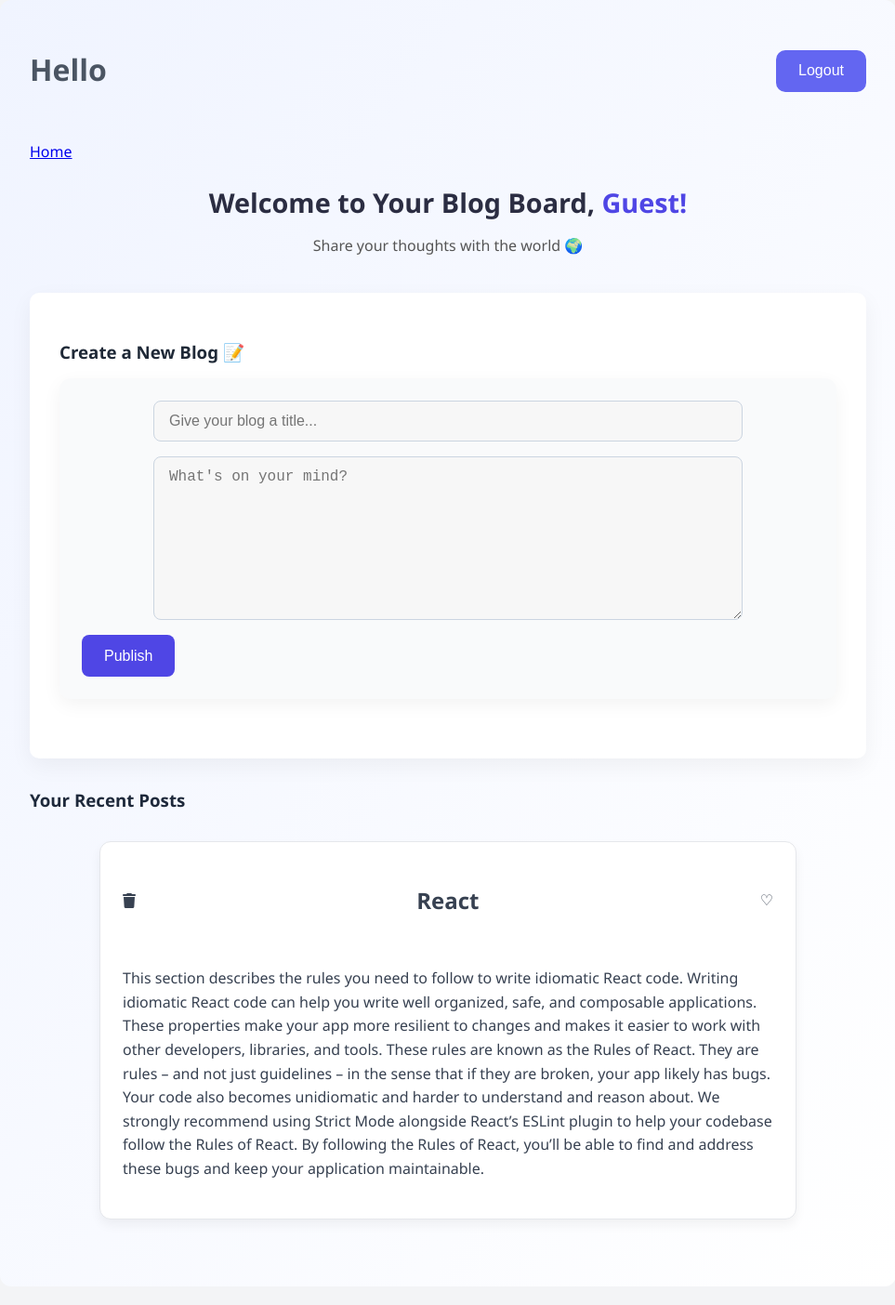
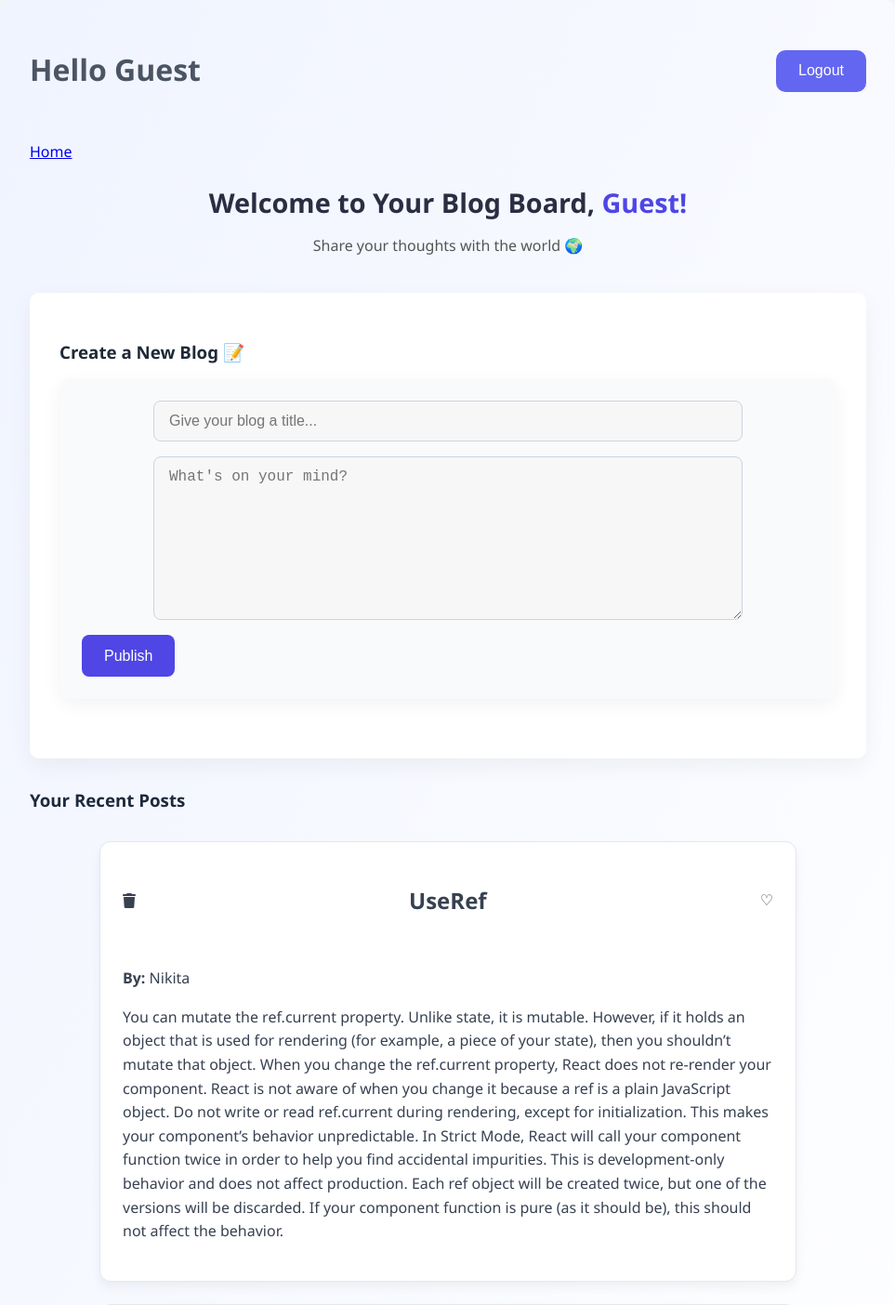
Before and after one commit to aarto27/blog, a React (Vite) app: page /blog in a window 1280 px wide. Shown: the top 1404 px of the page at 93% size, without its empty margins (158-1121 px from the left). Built offline with nearby package versions, Linux system fonts and the light colour scheme; data requests are answered from the project's data file.

Commit message:
almost complete

```diff
--- a/src/App.jsx
+++ b/src/App.jsx
@@ -13,7 +13,7 @@ function App() {
     { path: "/", element: <SignUp /> },
     { path: "/login", element: <Login setCurrentUser={setCurrentUser} /> },
     { path: "/blog", element: <Blog currentUser={currentUser} /> },
-    {path: "blog/home",element: <HomePage />,},
+    {path: "/home",element: <HomePage />,},
   ]);
 
   return (
--- a/src/Content/BlogPost.jsx
+++ b/src/Content/BlogPost.jsx
@@ -24,6 +24,7 @@ const BlogPost = ({ posts, setBlog }) => {
             <h2>{post.title}</h2>
            <LikeBtn />
            </div>
+           <p><strong>By:</strong> {post.author || "Unknown"}</p>
             <p>{post.content}</p>
           </div>
         ))}
--- a/src/Content/HomePage.jsx
+++ b/src/Content/HomePage.jsx
@@ -1,33 +1,26 @@
-import React, { useEffect, useState } from "react";
+import React, { useContext, useEffect, useState } from "react";
 import { useNavigate } from "react-router-dom";
-import axios from "axios";
+import { GlobalContext } from "../context/GlobalContext";
 import "./HomePage.css";
 
-const HomePage = ({ currentUser }) => {
+const HomePage = () => {
   const navigate = useNavigate();
+  const { blogData, currentUser } = useContext(GlobalContext);
   const [userBlogs, setUserBlogs] = useState([]);
 
   const goToBlogs = () => navigate("/blog");
 
   useEffect(() => {
-    const fetchUserBlogs = async () => {
-      try {
-        const res = await axios.get("http://localhost:3000/blogs");
-        const filtered = res.data.filter(
-          (blog) => blog.author === currentUser?.name
-        );
-        setUserBlogs(filtered.reverse());
-      } catch (err) {
-        console.error("Error fetching user blogs:", err);
-      }
-    };
-
-    if (currentUser?.name) fetchUserBlogs();
-  }, [currentUser]);
+    if (currentUser?.name) {
+      const filtered = blogData.filter(
+        (blog) => blog.author === currentUser.name
+      );
+      setUserBlogs(filtered);
+    }
+  }, [blogData, currentUser]);
 
   return (
     <div className="home-wrapper">
-
       <section className="hero">
         <h1>Welcome back, <span>{currentUser?.name || "Guest"}</span> 👋</h1>
         <p>
--- a/src/DataBase/db.json
+++ b/src/DataBase/db.json
@@ -4,6 +4,12 @@
       "id": "cb8b",
       "title": "React",
       "content": "This section describes the rules you need to follow to write idiomatic React code. Writing idiomatic React code can help you write well organized, safe, and composable applications. These properties make your app more resilient to changes and makes it easier to work with other developers, libraries, and tools.\n\nThese rules are known as the Rules of React. They are rules – and not just guidelines – in the sense that if they are broken, your app likely has bugs. Your code also becomes unidiomatic and harder to understand and reason about.\n\nWe strongly recommend using Strict Mode alongside React’s ESLint plugin to help your codebase follow the Rules of React. By following the Rules of React, you’ll be able to find and address these bugs and keep your application maintainable."
+    },
+    {
+      "id": "7945",
+      "title": "UseRef",
+      "content": "You can mutate the ref.current property. Unlike state, it is mutable. However, if it holds an object that is used for rendering (for example, a piece of your state), then you shouldn’t mutate that object.\nWhen you change the ref.current property, React does not re-render your component. React is not aware of when you change it because a ref is a plain JavaScript object.\nDo not write or read ref.current during rendering, except for initialization. This makes your component’s behavior unpredictable.\nIn Strict Mode, React will call your component function twice in order to help you find accidental impurities. This is development-only behavior and does not affect production. Each ref object will be created twice, but one of the versions will be discarded. If your component function is pure (as it should be), this should not affect the behavior.",
+      "author": "Nikita"
     }
   ],
   "user": [
--- a/src/FrontPage/Login.jsx
+++ b/src/FrontPage/Login.jsx
@@ -1,27 +1,17 @@
-import React, { useState, useEffect } from "react";
+// === Login.jsx ===
+import React, { useState, useContext } from "react";
 import "./Login.css";
 import { useNavigate, NavLink } from "react-router-dom";
-import axios from "axios";
+import { GlobalContext } from "../context/GlobalContext";
 
-const Login = ({ setCurrentUser }) => {
+const Login = () => {
   const navigate = useNavigate();
-  const [userData, setUserData] = useState([]);
+  const { userData, setCurrentUser } = useContext(GlobalContext);
   const [formData, setFormData] = useState({ name: "", password: "" });
-
-  useEffect(() => {
-    const fetchUsers = async () => {
-      try {
-        const res = await axios.get("http://localhost:3000/user");
-        setUserData(res.data);
-      } catch (err) {
-        console.error("Error fetching users:", err);
-      }
-    };
-    fetchUsers();
-  }, []);
 
   const handleClick = (e) => {
     e.preventDefault();
+
     const userExists = userData.find(
       (user) =>
         user.name.toLowerCase().trim() === formData.name.toLowerCase().trim() &&
@@ -30,7 +20,7 @@ const Login = ({ setCurrentUser }) => {
 
     if (userExists) {
       alert("Login successful!");
-      setCurrentUser(userExists);
+      setCurrentUser(userExists);  // Set user globally
       navigate("/blog");
     } else {
       alert("Invalid username or password.");
--- a/src/Header.jsx
+++ b/src/Header.jsx
@@ -1,21 +1,23 @@
-import React from "react";
+import React, { useContext } from "react";
 import { useNavigate, NavLink } from "react-router-dom";
+import { GlobalContext } from "./context/GlobalContext.jsx";
 
-const Header = ({ currentUser }) => {
+const Header = () => {
   const navigate = useNavigate();
+  const { currentUser, setCurrentUser } = useContext(GlobalContext);
 
   const handleLogout = () => {
+    setCurrentUser(null);
     navigate("/login");
   };
-  console.log(currentUser);
 
   return (
     <>
-    <div className="Header">
-      <h1>Hello</h1>
-      <button onClick={handleLogout}>Logout</button>
-    </div>
-    <NavLink to="home">Home</NavLink>
+      <div className="Header">
+        <h1>Hello {currentUser?.name || "Guest"}</h1>
+        <button onClick={handleLogout}>Logout</button>
+      </div>
+      <NavLink to="/home">Home</NavLink>
     </>
   );
 };
--- a/src/Input/Blog.jsx
+++ b/src/Input/Blog.jsx
@@ -1,25 +1,14 @@
-import React, { useState, useEffect } from "react";
+import React, { useContext, useState } from "react";
+import { GlobalContext } from "../context/GlobalContext"; // ⬅️ use the context
 import BlogPost from "../Content/BlogPost";
 import axios from "axios";
 import Header from "../Header";
 import "./Blog.css";
 
-const Blog = ({ currentUser }) => {
-  const [blogData, setBlogData] = useState([]);
+const Blog = () => {
+  const { blogData, setBlogData, currentUser } = useContext(GlobalContext); // ⬅️ get from context
   const [blog, setBlog] = useState({ title: "", content: "", author: "" });
 
-  useEffect(() => {
-    const fetchBlogs = async () => {
-      try {
-        const response = await axios.get("http://localhost:3000/blogs");
-        setBlogData(response.data.reverse());
-      } catch (error) {
-        console.error("Error fetching blog data:", error);
-      }
-    };
-    fetchBlogs();
-  }, []);
-console.log(currentUser);
   const handlePost = async (e) => {
     e.preventDefault();
     if (!blog.title.trim() || !blog.content.trim()) return;
@@ -38,7 +27,7 @@ console.log(currentUser);
 
   return (
     <div className="blog-page">
-      <Header currentUser={currentUser} />
+      <Header />
 
       <section className="intro-section">
         <h2>Welcome to Your Blog Board, <span>{currentUser?.name || "Guest"}!</span></h2>
--- /dev/null
+++ b/src/context/GlobalContext.jsx
@@ -0,0 +1,49 @@
+// === context/GlobalContext.js ===
+import React, { createContext, useEffect, useState } from "react";
+import axios from "axios";
+
+export const GlobalContext = createContext();
+
+export const GlobalProvider = ({ children }) => {
+  const [blogData, setBlogData] = useState([]);
+  const [userData, setUserData] = useState([]);
+  const [currentUser, setCurrentUser] = useState(null);
+
+  const fetchBlogs = async () => {
+    try {
+      const res = await axios.get("http://localhost:3000/blogs");
+      setBlogData(res.data.reverse());
+    } catch (error) {
+      console.error("Error fetching blog data:", error);
+    }
+  };
+
+  const fetchUsers = async () => {
+    try {
+      const res = await axios.get("http://localhost:3000/user");
+      setUserData(res.data);
+    } catch (error) {
+      console.error("Error fetching user data:", error);
+    }
+  };
+
+  useEffect(() => {
+    fetchBlogs();
+    fetchUsers();
+  }, []);
+
+  return (
+    <GlobalContext.Provider value={{
+      blogData,
+      setBlogData,
+      userData,
+      setUserData,
+      currentUser,
+      setCurrentUser,
+      fetchBlogs,
+      fetchUsers
+    }}>
+      {children}
+    </GlobalContext.Provider>
+  );
+};
```
Also changed, not shown: src/main.jsx (+8 -8 lines), src/FrontPage/SignUp.jsx (line endings or trailing spaces).
